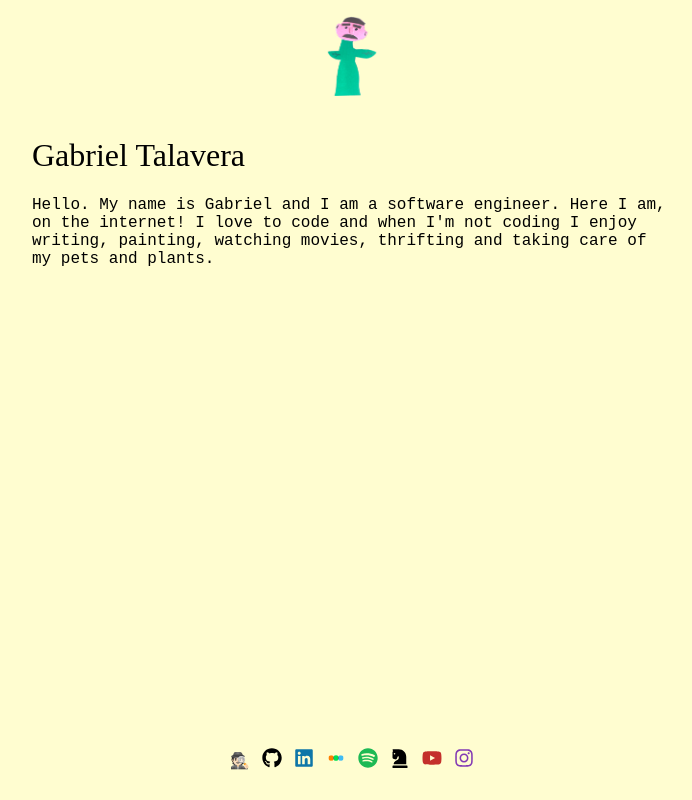
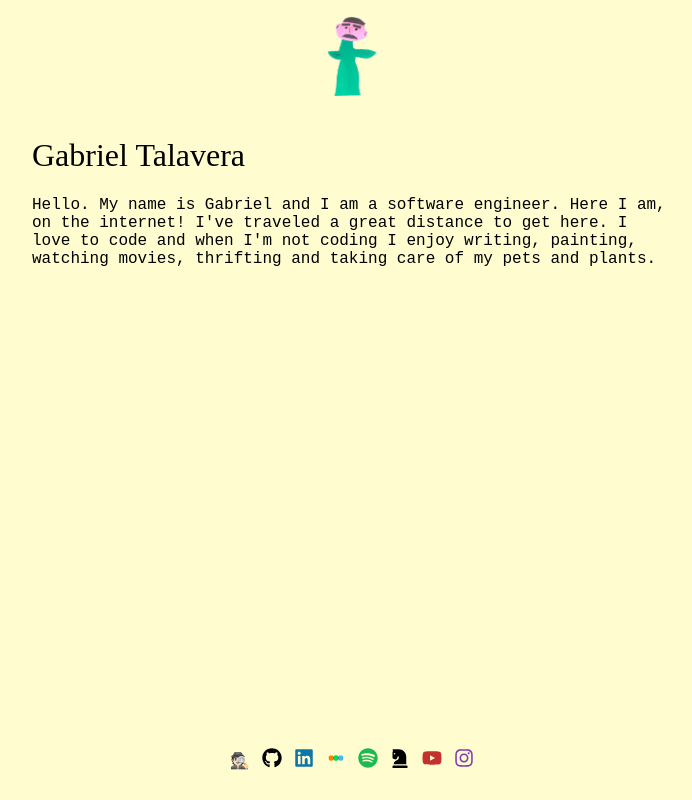
Before and after one commit to gabrieltal/plantperson, a React (Create React App) app: page /#/ in a window 1280 px wide. Shown: the whole page, without its empty margins (288-980 px from the left). Built offline with nearby package versions, Linux system fonts and the light colour scheme; a web font is replaced by a local one.

Commit message:
there will be blood

```diff
--- a/src/components/Home.jsx
+++ b/src/components/Home.jsx
@@ -15,7 +15,7 @@ export default class Home extends React.Component {
           <h1>Gabriel Talavera</h1>
           <p>
             Hello. My name is Gabriel and I am a software engineer.
-            Here I am, on the internet!
+            Here I am, on the internet! I've traveled a great distance to get here.
             I love to code and when I'm not coding I enjoy writing, painting, watching movies, thrifting and taking care of my pets and plants.
           </p>
         </main>
```
